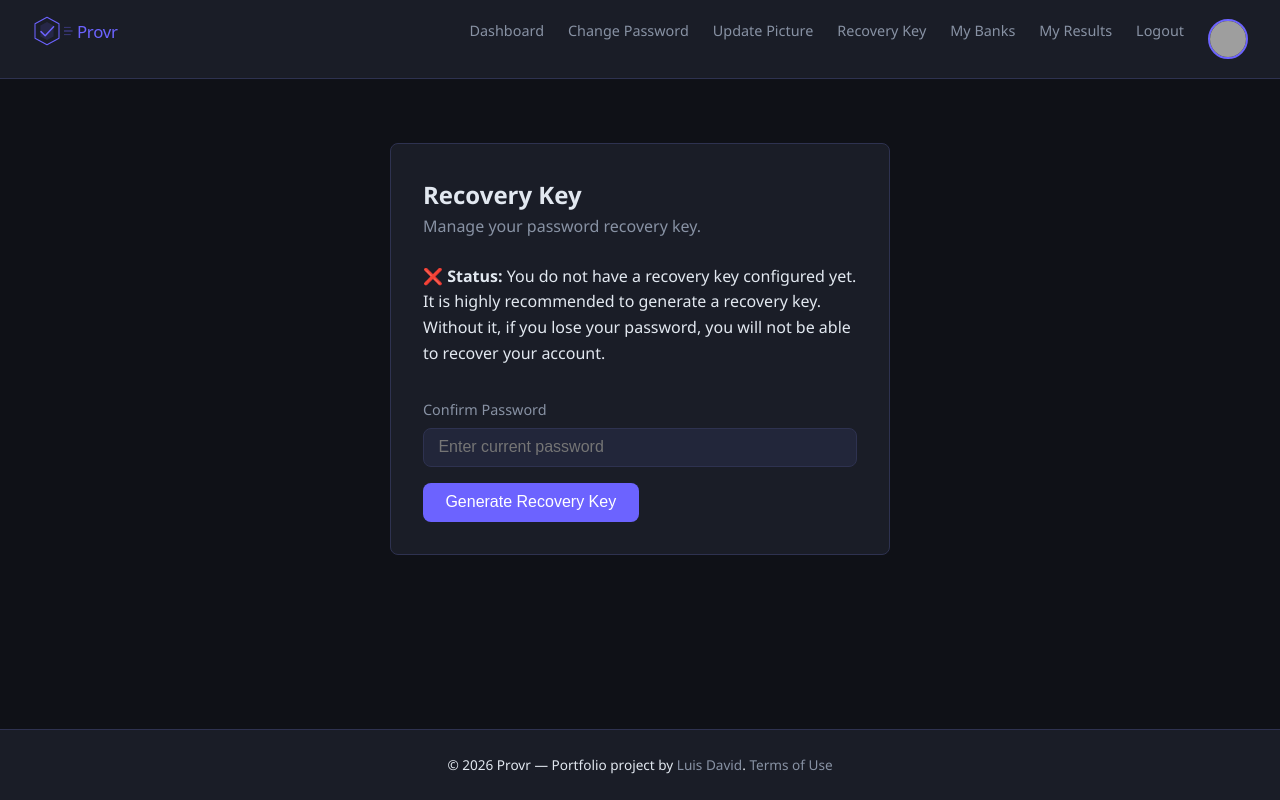
After one commit to LuisDavidMSilva/provr, a Flask app: page /auth/recovery-key in a window 1280 px wide. The commit adds this page. Run offline with Flask 3, Linux system fonts and the light colour scheme; the visitor is signed in with stand-in values (Sample User, id 1); some libraries are stand-ins or nearby versions; grey boxes are pictures that could not be loaded.

Commit message:
feat(auth): add email-less password recovery via recovery keys - Add recovery_key_hash column to User model and run migrations. - Generate and display recovery key on registration success page. - Add route and view to allow logged-in users to regenerate recovery keys. - Implement stateless password reset page validating email and recovery key. - Link password reset page to login view.

```diff
--- a/app/blueprints/auth/forms.py
+++ b/app/blueprints/auth/forms.py
@@ -46,6 +46,32 @@ class ChangePasswordForm(FlaskForm):
     ])
     submit = SubmitField('Change Password')
 
+class ResetPasswordRequestForm(FlaskForm):
+    email = StringField('Email', validators=[
+        DataRequired(),
+        Email()
+    ])
+    username = StringField('Username', validators=[
+        DataRequired(),
+        Length(min=3, max=80)
+    ])
+    recovery_key = StringField('Recovery Key', validators=[
+        DataRequired(),
+        Length(min=32, max=32)
+    ])
+    submit = SubmitField('Request Reset')
+
+class ResetPasswordForm(FlaskForm):
+    password = PasswordField('Password', validators=[
+        DataRequired(),
+        Length(min=12, max=128)
+    ])
+    confirm_password = PasswordField('Confirm Password', validators=[
+        DataRequired(),
+        EqualTo('password', message='Passwords must match')
+    ])
+    submit = SubmitField('Reset Password')
+
 class UpdateProfilePictureForm(FlaskForm):
     picture = FileField('Profile Picture', validators=[
         DataRequired(),
@@ -53,3 +79,24 @@ class UpdateProfilePictureForm(FlaskForm):
         FileSize(max_size=3 * 1024 * 1024, message='File must be less than 3MB')
     ])
     submit = SubmitField('Update Profile Picture')
+class ResetPasswordForm(FlaskForm):
+    email = StringField('Email', validators=[
+        DataRequired(),
+        Email()
+    ])
+    recovery_key = StringField('Recovery Key', validators=[
+        DataRequired()
+    ])
+    password = PasswordField('New Password', validators=[
+        DataRequired(),
+        Length(min=12, max=128)
+    ])
+    confirm_password = PasswordField('Confirm New Password', validators=[
+        DataRequired(),
+        EqualTo('password', message='Passwords must match')
+    ])
+    submit = SubmitField('Reset Password')
+
+class GenerateRecoveryKeyForm(FlaskForm):
+    password = PasswordField('Confirm Password', validators=[DataRequired()])
+    submit = SubmitField('Generate Recovery Key')
--- a/app/blueprints/auth/routes.py
+++ b/app/blueprints/auth/routes.py
@@ -1,7 +1,7 @@
 from flask import render_template, redirect, url_for, flash
 from app import db, bcrypt
 from app.models.user import User
-from app.blueprints.auth.forms import RegistrationForm, LoginForm, ChangePasswordForm, UpdateProfilePictureForm
+from app.blueprints.auth.forms import RegistrationForm, LoginForm, ChangePasswordForm, UpdateProfilePictureForm, ResetPasswordForm, GenerateRecoveryKeyForm
 from flask_login import login_user, logout_user, login_required, current_user
 from . import auth_bp
 import os
@@ -23,16 +23,20 @@ def register():
             flash('Username already taken. Please choose another.', 'danger')
             return redirect(url_for('auth.register'))
 
+        import secrets
+        recovery_key = '-'.join([secrets.token_hex(4).upper() for _ in range(3)])
+        hashed_recovery_key = bcrypt.generate_password_hash(recovery_key).decode('utf-8')
+
         hashed_password = bcrypt.generate_password_hash(form.password.data).decode('utf-8')
         user = User(
             username=form.username.data,
             email=form.email.data,
-            password_hash=hashed_password
+            password_hash=hashed_password,
+            recovery_key_hash=hashed_recovery_key
         )
         db.session.add(user)
         db.session.commit()
-        flash('Account created successfully! You can now log in.', 'success')
-        return redirect(url_for('auth.login'))
+        return render_template('auth/register_success.html', recovery_key=recovery_key)
     return render_template('auth/register.html', form=form)
 
 
@@ -73,6 +77,19 @@ def change_password():
         flash('Current password is incorrect.', 'danger')
     return render_template('auth/change_password.html', form=form)
 
+def reset_password_request():
+    form = ResetPasswordRequestForm()
+    if form.validate_on_submit():
+        user = db.session.scalar(db.select(User).filter_by(email=form.email.data))
+        if user and bcrypt.check_password_hash(user.password_hash, form.password.data):
+            login_user(user)
+            flash('Logged in successfully!', 'success')
+            return redirect(url_for('quiz.index'))
+        flash('Invalid email or password.', 'danger')
+    return render_template('auth/reset_password_request.html', form=form)
+
+
+
 
 @auth_bp.route('/update-picture', methods=['GET', 'POST'])
 @login_required
@@ -104,3 +121,45 @@ def update_picture():
         flash('Profile picture updated successfully!', 'success')
         return redirect(url_for('quiz.index'))
     return render_template('auth/update_picture.html', form=form)
+
+
+@auth_bp.route('/reset-password', methods=['GET', 'POST'])
+def reset_password():
+    if current_user.is_authenticated:
+        return redirect(url_for('quiz.index'))
+    form = ResetPasswordForm()
+    if form.validate_on_submit():
+        user = db.session.scalar(db.select(User).filter_by(email=form.email.data))
+        if user:
+            if not user.recovery_key_hash:
+                flash('This account does not have a recovery key configured.', 'danger')
+                return redirect(url_for('auth.reset_password'))
+
+            clean_key = form.recovery_key.data.strip().upper()
+            if bcrypt.check_password_hash(user.recovery_key_hash, clean_key):
+                hashed_password = bcrypt.generate_password_hash(form.password.data).decode('utf-8')
+                user.password_hash = hashed_password
+                db.session.commit()
+                flash('Password reset successfully! You can now log in.', 'success')
+                return redirect(url_for('auth.login'))
+
+        flash('Invalid email or recovery key.', 'danger')
+    return render_template('auth/reset_password.html', form=form)
+
+
+@auth_bp.route('/recovery-key', methods=['GET', 'POST'])
+@login_required
+def recovery_key():
+    form = GenerateRecoveryKeyForm()
+    new_key = None
+    if form.validate_on_submit():
+        if bcrypt.check_password_hash(current_user.password_hash, form.password.data):
+            import secrets
+            new_key = '-'.join([secrets.token_hex(4).upper() for _ in range(3)])
+            hashed_recovery_key = bcrypt.generate_password_hash(new_key).decode('utf-8')
+            current_user.recovery_key_hash = hashed_recovery_key
+            db.session.commit()
+            flash('New recovery key generated successfully!', 'success')
+        else:
+            flash('Incorrect password.', 'danger')
+    return render_template('auth/recovery_key.html', form=form, new_key=new_key)
--- a/app/models/user.py
+++ b/app/models/user.py
@@ -16,8 +16,11 @@ class User(UserMixin, db.Model):
     username: Mapped[str] = mapped_column(String(80), unique=True)
     email: Mapped[str] = mapped_column(String(120), unique=True)
     password_hash: Mapped[str] = mapped_column(String(256))
+    recovery_key_hash: Mapped[str] = mapped_column(String(256))
     profile_picture: Mapped[Optional[str]] = mapped_column(String(256))
     created_at: Mapped[datetime] = mapped_column(default=lambda: datetime.now(timezone.utc))
+
+    recovery_key_hash: Mapped[Optional[str]] = mapped_column(String(256))
 
     banks: Mapped[list["QuestionBank"]] = relationship(back_populates="owner")
     sessions: Mapped[list["QuizSession"]] = relationship(back_populates="user")
--- a/app/templates/auth/login.html
+++ b/app/templates/auth/login.html
@@ -28,4 +28,5 @@
 </form>
 
 <p>Don't have an account? <a href="{{ url_for('auth.register') }}">Register</a></p>
+<p>Forgot password? <a href="{{ url_for('auth.reset_password') }}">Reset here</a></p>
 {% endblock %}
--- /dev/null
+++ b/app/templates/auth/recovery_key.html
@@ -0,0 +1,66 @@
+{% extends "base.html" %}
+
+{% block title %}Recovery Key - Provr{% endblock %}
+
+{% block content %}
+<div class="auth-card" style="max-width: 500px; margin: 2rem auto; padding: 2rem; border: 1px solid var(--border); border-radius: var(--radius); background-color: var(--surface);">
+    <h2>Recovery Key</h2>
+    <p style="color: var(--text-muted); margin-bottom: 1.5rem;">Manage your password recovery key.</p>
+
+    {% if new_key %}
+        <div class="alert alert-success" style="margin-bottom: 1.5rem;">
+            <strong>Success:</strong> A new recovery key has been generated.
+        </div>
+
+        <div style="background-color: var(--bg); padding: 1rem; border-radius: 4px; border: 1px solid var(--border); margin: 1.5rem 0; text-align: center;">
+            <span style="font-family: monospace; font-size: 1.5rem; letter-spacing: 2px; font-weight: bold; color: var(--text);" id="recovery-key">{{ new_key }}</span>
+        </div>
+
+        <div style="display: flex; gap: 1rem; margin-bottom: 1.5rem;">
+            <button onclick="copyToClipboard()" class="btn-primary" style="flex: 1; display: flex; align-items: center; justify-content: center; gap: 0.5rem;">
+                📋 Copy Key
+            </button>
+        </div>
+
+        <div class="alert alert-warning" style="margin-bottom: 2rem;">
+            <strong>⚠️ IMPORTANT:</strong> Copy and save this key somewhere safe. It will not be shown again. We only store a secure hash, meaning it's impossible for us to retrieve the original key for you.
+        </div>
+
+        <a href="{{ url_for('quiz.index') }}" class="btn-primary" style="display: block; text-align: center;">Back to Dashboard</a>
+
+        <script>
+        function copyToClipboard() {
+            const keyElement = document.getElementById('recovery-key');
+            const keyText = keyElement.innerText;
+            navigator.clipboard.writeText(keyText).then(() => {
+                alert('Recovery key copied to clipboard!');
+            }).catch(err => {
+                console.error('Could not copy text: ', err);
+            });
+        }
+        </script>
+    {% else %}
+        {% if current_user.recovery_key_hash %}
+            <p>✅ <strong>Status:</strong> You have a recovery key configured.</p>
+            <p style="margin-bottom: 2rem;">For security reasons, we do not display your recovery key on this screen. If you have lost it, you can generate a new one below. This will invalidate your previous recovery key.</p>
+        {% else %}
+            <p>❌ <strong>Status:</strong> You do not have a recovery key configured yet.</p>
+            <p style="margin-bottom: 2rem;">It is highly recommended to generate a recovery key. Without it, if you lose your password, you will not be able to recover your account.</p>
+        {% endif %}
+
+        <form method="POST">
+            {{ form.hidden_tag() }}
+
+            <div>
+                {{ form.password.label }}
+                {{ form.password(placeholder="Enter current password") }}
+                {% for error in form.password.errors %}
+                    <span>{{ error }}</span>
+                {% endfor %}
+            </div>
+
+            {{ form.submit() }}
+        </form>
+    {% endif %}
+</div>
+{% endblock %}
--- a/app/templates/base.html
+++ b/app/templates/base.html
@@ -21,6 +21,7 @@
             <a href="{{ url_for('quiz.index') }}">Dashboard</a>
             <a href="{{ url_for('auth.change_password') }}">Change Password</a>
             <a href="{{ url_for('auth.update_picture') }}">Update Picture</a>
+            <a href="{{ url_for('auth.recovery_key') }}">Recovery Key</a>
             <a href="{{ url_for('quiz.list_banks') }}">My Banks</a>
             <a href="{{ url_for('quiz.history') }}">My Results</a>
             <a href="{{ url_for('auth.logout') }}">Logout</a>
```
Also changed, not shown: app/templates/auth/register_success.html (added, +38 -0 lines), app/templates/auth/reset_password.html (added, +47 -0 lines), 1 other file.
